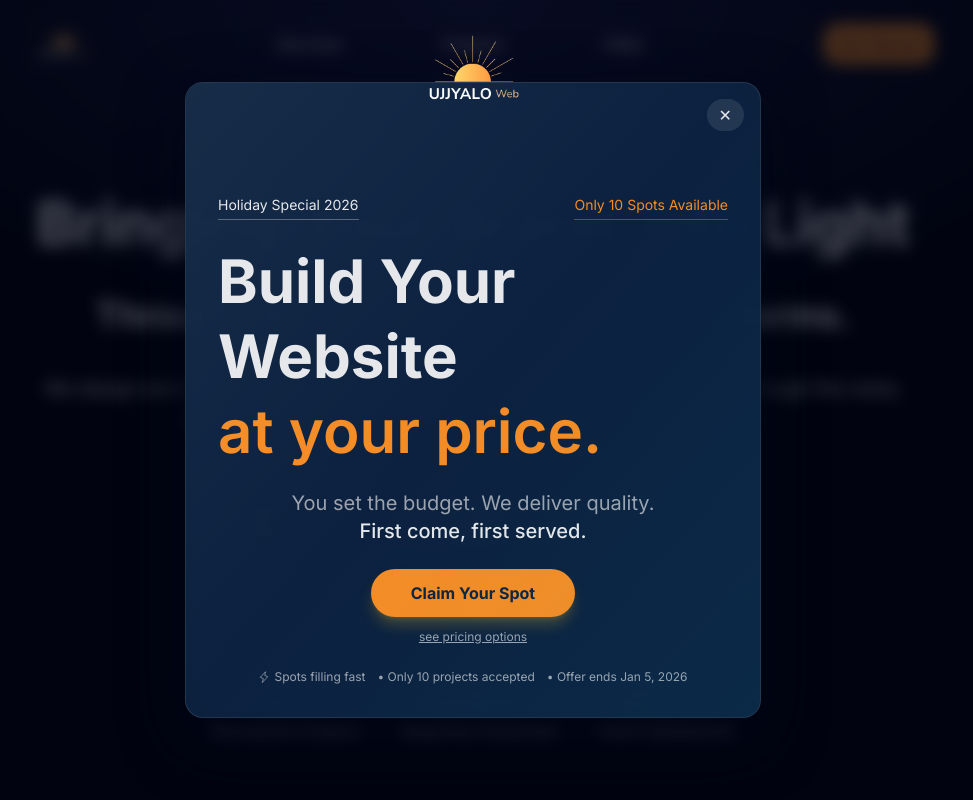
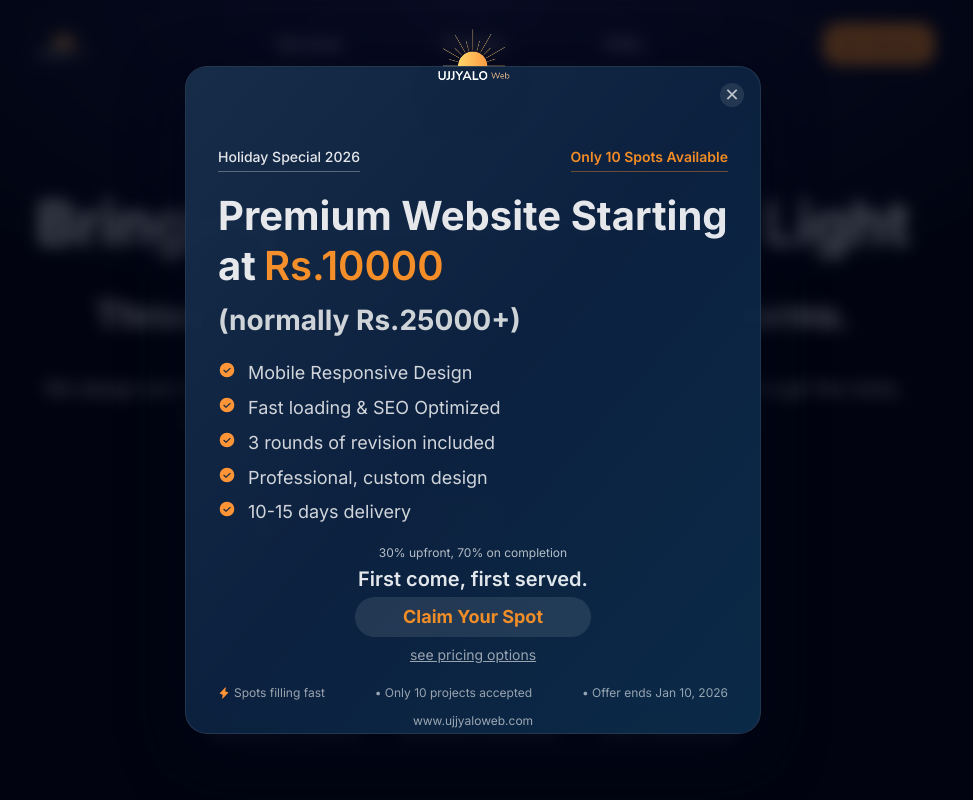
Before and after one commit to AayushKuinkel007/UjjyaloWeb, a Next.js app in the folder frontend/: page / in a window 1280 px wide. Shown: the top 800 px of the page, without its empty margins (167-1140 px from the left). Built offline with nearby package versions, Linux system fonts and the light colour scheme.

Commit message:
modals ui update

```diff
--- a/frontend/app/Components/OpeningModal.jsx
+++ b/frontend/app/Components/OpeningModal.jsx
@@ -5,6 +5,7 @@
 import Link from "next/link";
 import { Lightning } from "phosphor-react";
 import PricingList from "./PricingList";
+import { CheckCircle } from "phosphor-react";
 
 const OpeningModal = () => {
   const [open, setOpen] = useState(true);
@@ -12,19 +13,27 @@
 
   if (!open) return null;
 
+  const Info = [
+    { item: "Mobile Responsive Design" },
+    { item: "Fast loading & SEO Optimized" },
+    { item: "3 rounds of revision included" },
+    { item: "Professional, custom design" },
+    { item: "10-15 days delivery" },
+  ];
+
   return (
     <>
       {/* MAIN MODAL */}
-      <div className="fixed inset-0 z-50 flex items-center justify-center bg-[#020617]/70 backdrop-blur-sm px-3 sm:px-4">
-        <div className="relative w-full max-w-xl">
+      <div className="fixed inset-0 z-50 flex items-center justify-center bg-[#020617]/70 backdrop-blur-sm px-3 sm:px-4 py-4 overflow-y-auto">
+        <div className="relative w-full max-w-xl my-auto">
           {/* Floating Logo */}
           <motion.div
             className="
-              absolute -top-16 sm:-top-20
+              absolute -top-12 sm:-top-16
               left-1/2 -translate-x-1/2 z-20
-              h-28 w-28 sm:h-40 sm:w-40
+              h-24 w-24 sm:h-32 sm:w-32
             "
-            animate={{ y: [0, -8, 0] }}
+            animate={{ y: [0, -6, 0] }}
             transition={{ duration: 3, repeat: Infinity, ease: "easeInOut" }}
           >
             <Image
@@ -32,16 +41,16 @@
               alt="logo"
               fill
               priority
-              className="object-contain"
+              className="object-contain drop-shadow-2xl"
             />
           </motion.div>
 
           {/* Glass Card */}
           <motion.div
             className="
-              relative rounded-2xl
-              p-5 sm:p-8
-              pt-20 sm:pt-28
+              relative rounded-3xl
+              p-6 sm:p-8
+              pt-16 sm:pt-20
               bg-[#0c2342]/95 backdrop-blur-xl
               border border-white/10
               shadow-[0_20px_60px_rgba(2,6,23,0.8)]
@@ -50,66 +59,91 @@
             initial={{ opacity: 0, scale: 0.96 }}
             animate={{ opacity: 1, scale: 1 }}
             transition={{ duration: 0.35, ease: "easeOut" }}
-            whileHover={{ scale: 1.02, y: -4 }}
           >
             {/* Subtle glow */}
-            <div className="pointer-events-none absolute inset-0 rounded-2xl bg-gradient-to-br from-white/5 via-transparent to-cyan-400/5" />
+            <div className="pointer-events-none absolute inset-0 rounded-3xl bg-gradient-to-br from-white/5 via-transparent to-cyan-400/5" />
 
             {/* Close Button */}
             <button
               onClick={() => setOpen(false)}
               className="
                 absolute top-3 right-3 sm:top-4 sm:right-4
-                px-3 py-1 rounded-full
-                bg-white/10 hover:bg-white/20 transition
+                w-6 h-6 rounded-full
+                bg-white/10 hover:bg-white/20
+                transition-all duration-200
+                flex items-center justify-center
+                text-white/70 hover:text-white
+                text-lg
               "
+              aria-label="Close modal"
             >
               ✕
             </button>
 
             {/* Top Badges */}
-            <div className="flex flex-col sm:flex-row items-center sm:items-start justify-between gap-3 text-xs sm:text-sm mb-6 text-center sm:text-left">
-              <span>
+            <div className="flex flex-col sm:flex-row items-center sm:items-start justify-between gap-2 text-xs sm:text-sm mb-5 text-center sm:text-left">
+              <span className="font-medium">
                 Holiday Special 2026
                 <span className="block h-[0.5px] w-full bg-white/30 mt-1" />
               </span>
 
-              <span className="text-[#f48c25]">
+              <span className="text-[#f48c25] font-semibold">
                 Only 10 Spots Available
                 <span className="block h-[0.5px] w-full bg-[#f48c25]/40 mt-1" />
               </span>
             </div>
 
             {/* Heading */}
-            <h1 className="text-3xl sm:text-6xl font-bold leading-tight mb-5 text-center sm:text-left">
-              Build Your <br className="hidden sm:block" />
-              Website <br className="hidden sm:block" />
-              <span className="text-[#f48c25] font-semibold">
-                at your price.
+            <h1 className="text-3xl sm:text-[40px] font-bold leading-tight mb-4 text-center sm:text-left">
+              Premium Website Starting <br className="hidden sm:block" />
+              at
+              <span className="ms-2 text-[#f48c25] font-semibold">
+                Rs.10000
+              </span>
+              <br />
+              <span className="text-xl sm:text-[28px] text-white/80">
+                (normally Rs.25000+)
               </span>
             </h1>
 
-            {/* Subtext */}
-            <p className="text-base sm:text-xl text-[#9ca3af] text-center mb-6">
-              You set the budget. We deliver quality.
-              <br />
-              <span className="text-[#e5e7eb] font-medium">
-                First come, first served.
-              </span>
-            </p>
+            {/* list */}
+            <div className="my-5">
+              <ul className="flex flex-col gap-2.5">
+                {Info.map((info, index) => (
+                  <li
+                    key={index}
+                    className="flex items-start gap-3 text-[#d1d5db] text-base sm:text-lg"
+                  >
+                    <CheckCircle
+                      size={18}
+                      weight="fill"
+                      className="text-[#ff9333]"
+                    />
+                    <span className="leading-snug">{info.item}</span>
+                  </li>
+                ))}
+              </ul>
+            </div>
+
+            {/* subtext */}
+            <div className="text-center mb-1">
+              <p className="text-xs text-white/70 mb-1">
+                30% upfront, 70% on completion
+              </p>
+              <p className="text-xl font-semibold">First come, first served.</p>
+            </div>
 
             {/* CTA */}
-            <div className="mb-6 text-center">
+            <div className="mb-5 text-center">
               <Link href="contact">
                 <button
                   className="
                     w-full sm:w-auto
-                    rounded-full px-8 sm:px-10 py-3
-                    bg-[#f48c25]
-                    text-[#0c2342] font-bold
-                    shadow-lg shadow-[#daa520]/30
-                    hover:scale-105 hover:shadow-xl
-                    transition-all
+                    rounded-full px-8 sm:px-12 py-1.5
+                    text-[#f48c25] font-bold text-lg
+                    bg-white/10
+                    hover:scale-105
+                    transition-all duration-300
                   "
                 >
                   Claim Your Spot
@@ -118,19 +152,26 @@
 
               <button
                 onClick={() => setPricingOpen(true)}
-                className="block mt-3 text-xs underline mx-auto text-[#9ca3af] hover:text-[#e5e7eb]"
+                className="block mt-2 text-sm underline mx-auto text-[#9ca3af] hover:text-[#e5e7eb] transition-colors"
               >
                 see pricing options
               </button>
             </div>
 
             {/* Footer */}
-            <div className="flex flex-wrap justify-center gap-2 sm:gap-3 text-xs text-[#9ca3af] text-center">
+            <div className="flex flex-col sm:flex-row flex-wrap justify-center sm:justify-between gap-2 sm:gap-4 text-xs text-[#9ca3af] text-center">
               <span className="flex justify-center gap-1 items-center">
-                <Lightning /> Spots filling fast
+                <Lightning className="text-[#ff9333]" weight="fill" />
+                Spots filling fast
               </span>
               <span>• Only 10 projects accepted</span>
-              <span>• Offer ends Jan 5, 2026</span>
+              <span>• Offer ends Jan 10, 2026</span>
+            </div>
+
+            <div className="absolute bottom-1 left-1/2 -translate-x-1/2">
+              <p className="text-center text-xs text-white/60">
+                www.ujjyaloweb.com
+              </p>
             </div>
           </motion.div>
         </div>
--- a/frontend/app/Components/PricingList.jsx
+++ b/frontend/app/Components/PricingList.jsx
@@ -9,7 +9,7 @@
     id: 1,
     title: "Starter",
     description: "Best for individuals & early-stage ideas",
-    price: "NPR 8,000 - 15,000",
+    price: "NPR 10,000 - 15,000",
     buttonText: "Start with this budget",
     features: [
       "1–3 page website",
```
